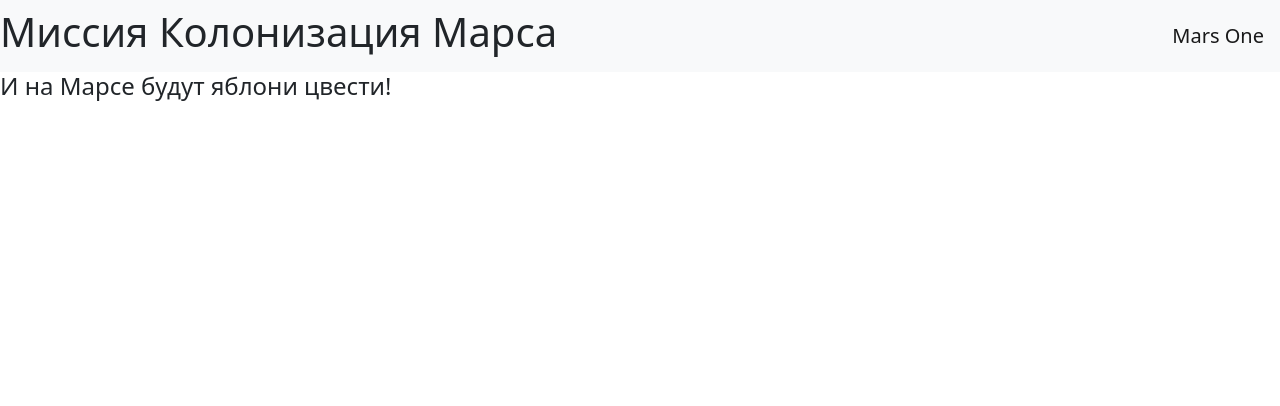
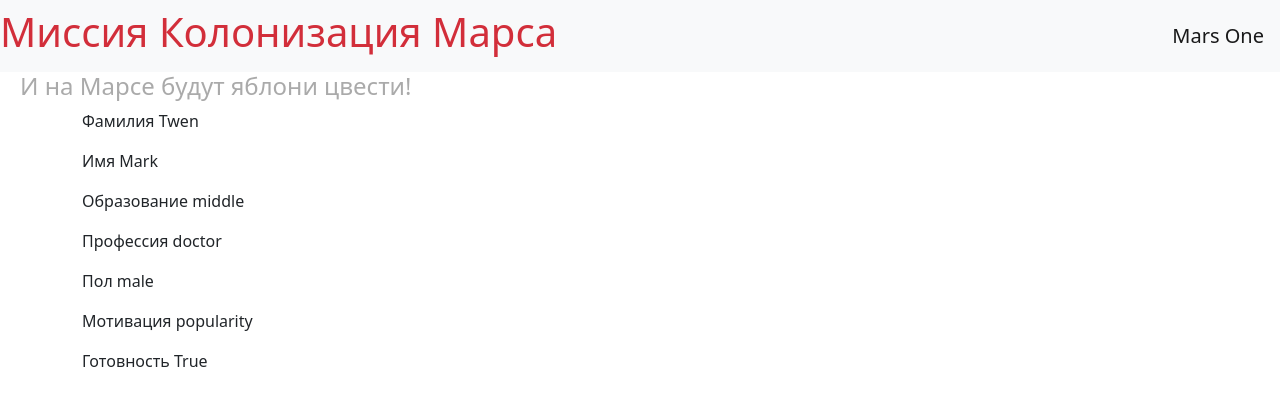
Before and after one commit to MoonWolf2552/web-mars, a Flask app: page /auto_answer in a window 1280 px wide. Shown: the top 406 px of the page. Run offline with Flask 2, Linux system fonts and the light colour scheme.

Commit message:
auto_answer

```diff
--- a/main.py
+++ b/main.py
@@ -14,6 +14,7 @@ def index(title='Миссия на Марс'):
 def traning(prof):
     return render_template('training.html', prof=prof, title="Тренировки в полёте")
 
+
 @app.route('/list_prof')
 @app.route('/list_prof/<list>')
 def list_prof(list='ol'):
@@ -21,7 +22,24 @@ def list_prof(list='ol'):
                    'инженер по терраформированию', 'климатолог', 'специалист по радиационной защите',
                    'астрогеолог', 'гляциолог', 'инженер жизнеобеспечения', 'метеоролог',
                    'оператор марсохода', 'киберинженер', 'штурман', 'пилот дронов']
-    return render_template('list_prof.html', prof=list, professions=professions, title="Список профессий")
+    return render_template('list_prof.html', prof=list, professions=professions,
+                           title="Список профессий")
+
+
+@app.route('/answer')
+@app.route('/auto_answer')
+def answer():
+    param = {
+        'title': 'Автоматический ответ',
+        'surname': 'Twen',
+        'name': 'Mark',
+        'education': 'middle',
+        'profession': 'doctor',
+        'sex': 'male',
+        'motivation': 'popularity',
+        'ready': 'True',
+    }
+    return render_template('auto_answer.html', **param)
 
 
 @app.route('/promotion')
--- a/static/css/style.css
+++ b/static/css/style.css
@@ -1,3 +1,8 @@
 h1 {
    color: #d22e3a
 }
+
+h4 {
+   color: #AAAAAA;
+   padding-left: 20px
+}
--- /dev/null
+++ b/templates/auto_answer.html
@@ -0,0 +1,13 @@
+{% extends "base.html" %}
+
+{% block content %}
+
+<p>Фамилия {{ surname }}</p>
+<p>Имя {{ name }}</p>
+<p>Образование {{ education }}</p>
+<p>Профессия {{ profession }}</p>
+<p>Пол {{ sex }}</p>
+<p>Мотивация {{ motivation }}</p>
+<p>Готовность {{ ready }}</p>
+
+{% endblock %}
--- a/templates/base.html
+++ b/templates/base.html
@@ -4,7 +4,8 @@
     <meta charset="utf-8">
     <meta name="viewport" content="width=device-width, initial-scale=1, shrink-to-fit=no">
     <link href="https://cdn.jsdelivr.net/npm/bootstrap@5.2.3/dist/css/bootstrap.min.css" rel="stylesheet" integrity="sha384-rbsA2VBKQhggwzxH7pPCaAqO46MgnOM80zW1RWuH61DGLwZJEdK2Kadq2F9CUG65" crossorigin="anonymous">
-<script src="https://cdn.jsdelivr.net/npm/bootstrap@5.2.3/dist/js/bootstrap.bundle.min.js" integrity="sha384-kenU1KFdBIe4zVF0s0G1M5b4hcpxyD9F7jL+jjXkk+Q2h455rYXK/7HAuoJl+0I4" crossorigin="anonymous"></script>
+    <link rel="stylesheet" type="text/css" href="static/css/style.css" />
+    <script src="https://cdn.jsdelivr.net/npm/bootstrap@5.2.3/dist/js/bootstrap.bundle.min.js" integrity="sha384-kenU1KFdBIe4zVF0s0G1M5b4hcpxyD9F7jL+jjXkk+Q2h455rYXK/7HAuoJl+0I4" crossorigin="anonymous"></script>
     <title>{{title}}</title>
 </head>
 <body>
```
